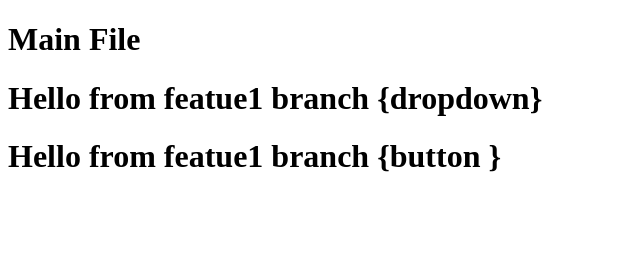
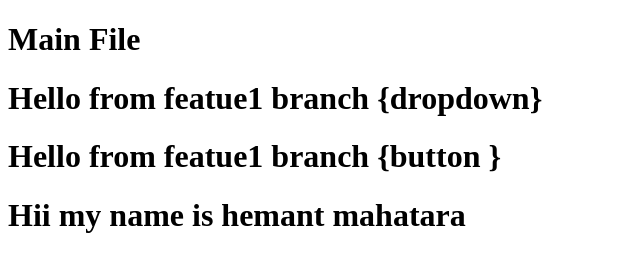
Before and after one commit to mahatarahemant/localrepo, a plain HTML site: page index.html in a window 1280 px wide. Shown: the whole page, without its empty margins (0-640 px from the left). Drawn offline with Linux system fonts and the light colour scheme.

Commit message:
Update index.html

```diff
--- a/index.html
+++ b/index.html
@@ -9,6 +9,7 @@
     <h1> Main File</h1>
     <h1> Hello from featue1 branch {dropdown} </h1>
     <h1> Hello from featue1 branch {button }</h1>
+    <h1> Hii my name is hemant mahatara</h1>
 
 </body>
 </html>
```
